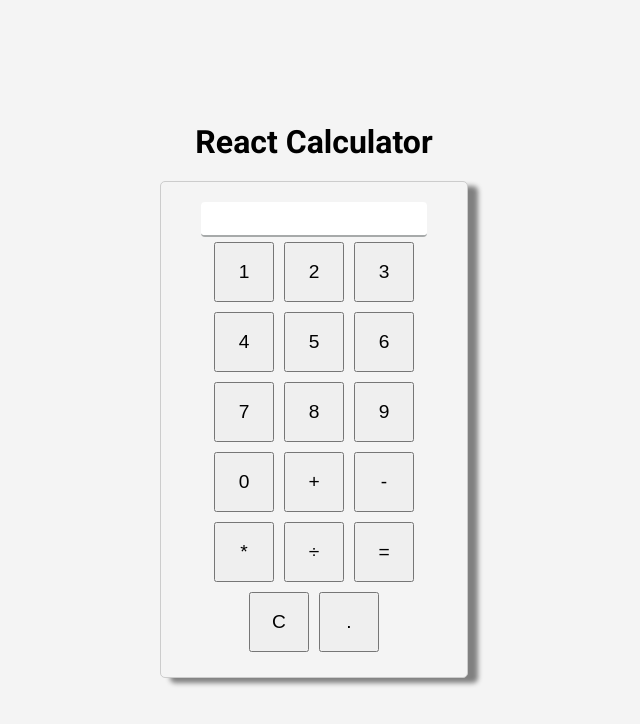
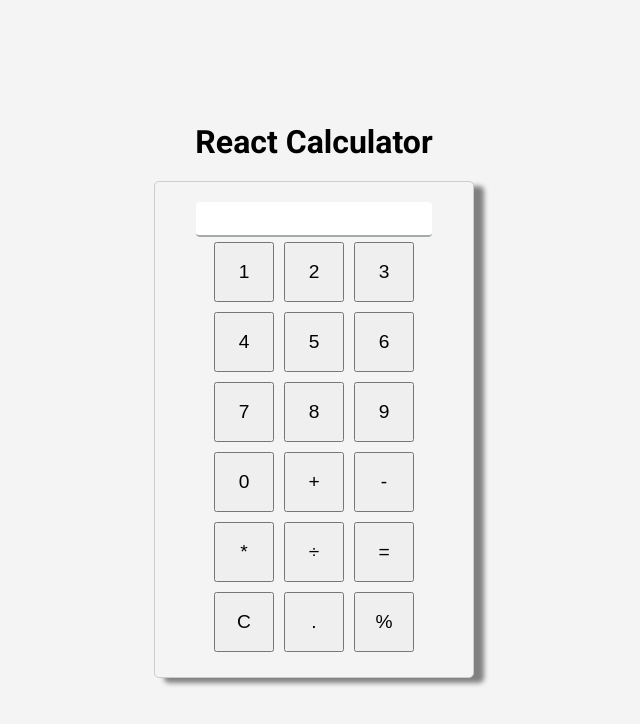
Before and after one commit to Mzhgn/React-Calculator, a React (Create React App) app: page / in a window 1280 px wide. Shown: the top 724 px of the page, without its empty margins (326-966 px from the left). Built offline with nearby package versions, Linux system fonts and the light colour scheme.

Commit message:
handle percentage

```diff
--- a/src/components/Calculator.js
+++ b/src/components/Calculator.js
@@ -48,6 +48,7 @@ const Calculator = () => {
         <button onClick={handleCalculate}>=</button>
         <button onClick={handleClear}>C</button>
         <button onClick={() => handleClick(".")}>.</button>
+        <button onClick={handlePercentage}>%</button>
       </div>
     </div>
   );
```
